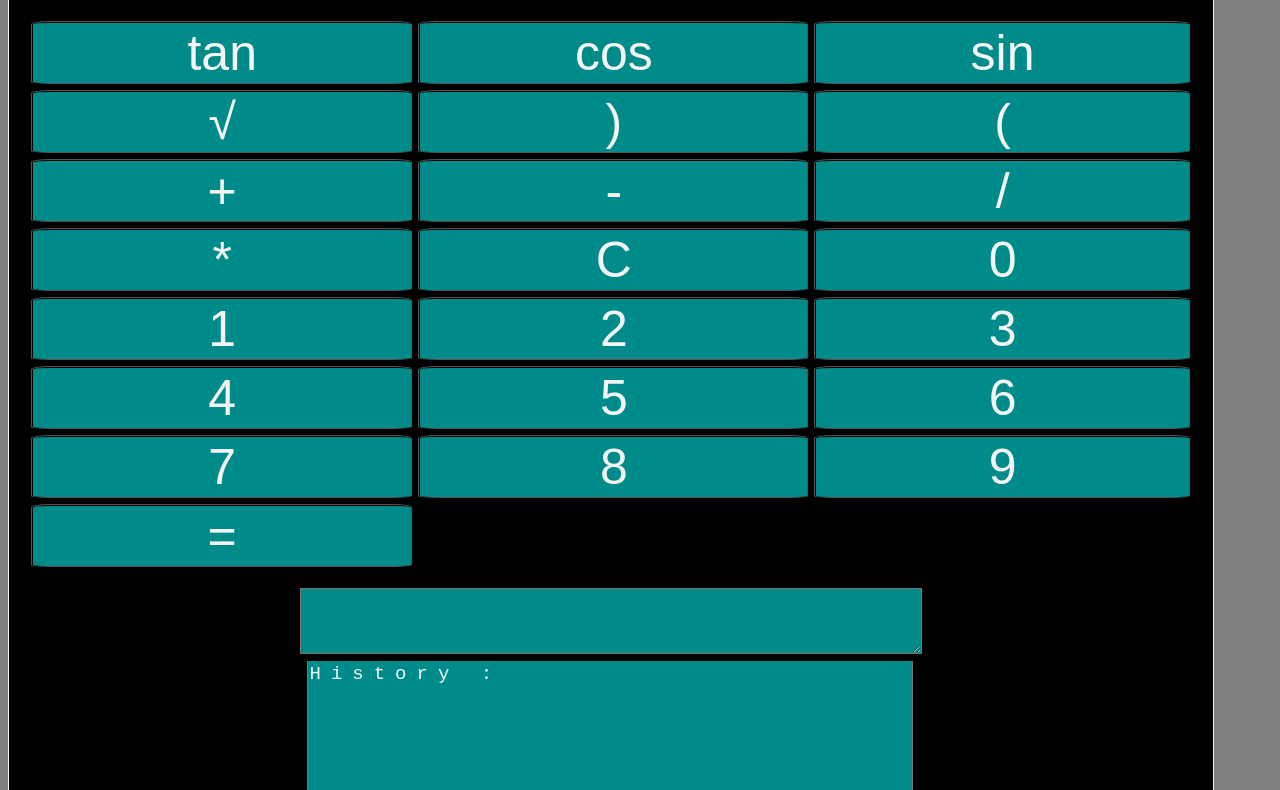
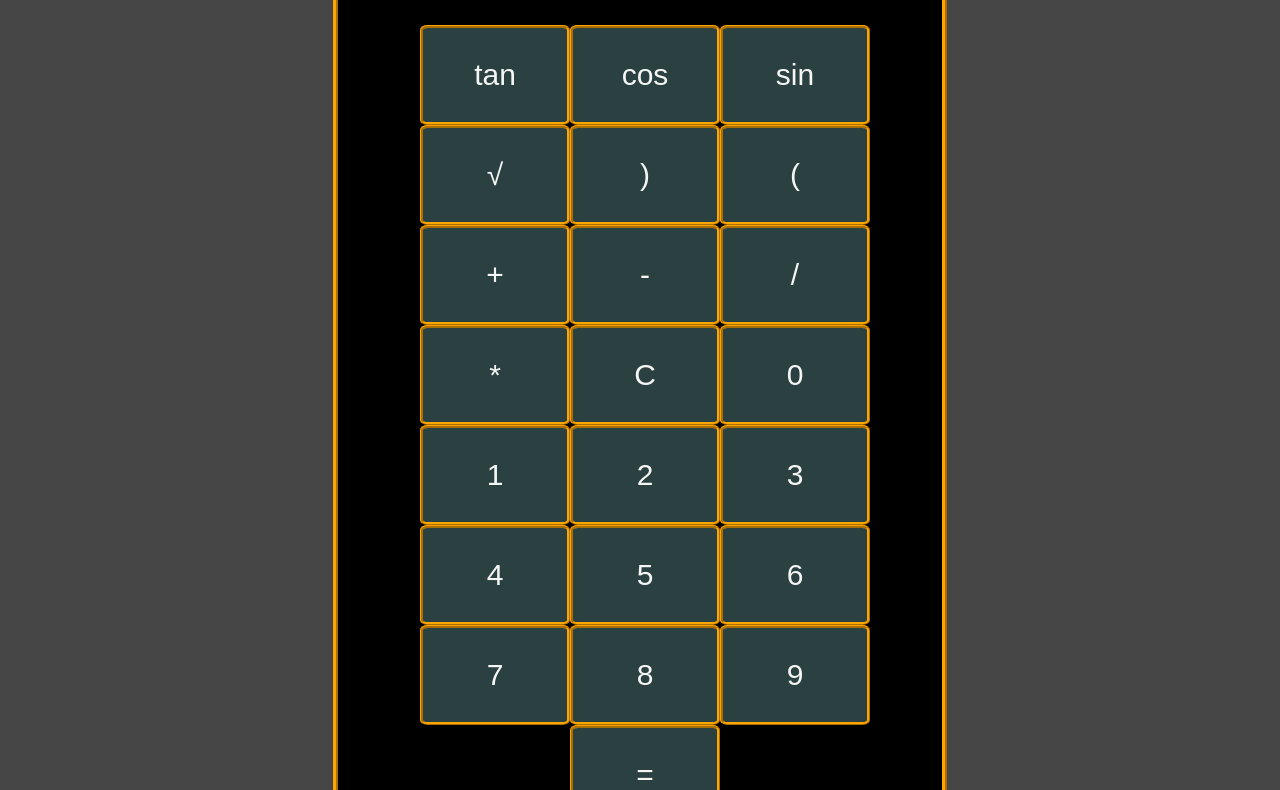
Before and after one commit to shanon-richet/Calculator, a plain HTML site: page index.html in a window 1280 px wide. Shown: the part 102-892 px from the top of the page. Drawn offline with Linux system fonts and the light colour scheme.

Commit message:
Update style.css

```diff
--- a/style.css
+++ b/style.css
@@ -1,57 +1,73 @@
-body{
-    background-color:grey;
+body {
+    background-color:#474647;
+}
+main {
+    display: flex;
+    justify-content: center;
+}
+h4, .egal {
+    position: relative;
+    left: 50%;
+    transform: translateX(-50%);
+}
+input, textarea {
+    background-color: #2B4141;
+    border: 3px ridge orange;
+    border-radius: 3%;
+}
+h4 {
+    width: 200px;
+    color: black;
+    background-image: linear-gradient(#F06543, #EEB902, #F06543)
+}
+legend {
+    font-size:30px;
+    position:relative;
+    width:600px;
+    height:1300px;
+    color:whitesmoke;
+    text-align: center;
+    background-color: black;
+    border: 5px ridge orange;
+}
+form {
+    width: 400px;
+    margin-top: 20px;
+    margin-left: 80px;
+    display:grid;
+    grid-template-columns: auto auto auto;
 }
 input {
-    font-size: 50px;
-}
-legend{
-    font-size:30px;
-    position:relative;
-    width:1200px;
-    height:900px;
+    font-size: 30px;
+    width: 150px;
+    height: 100px;
     color:whitesmoke;
-    border:1px ridge whitesmoke;
-    text-align: center;
-    background-color: black;
-}
-form{
-    margin:20px;
-    display:grid;
-    grid-template-columns: auto auto auto;
-    grid-template-rows: auto auto auto;
-    row-gap: 5px;
-    column-gap: 5px;
-}
-input{
-    background-color: darkcyan;
-    color:whitesmoke;
-    border: 2px ridge black;
     border-radius: 5%;
 }
-input:hover{
+.egal {
+    left: 225px;
+}
+input:hover {
     background-color: darkmagenta;
 }
-textarea{
+textarea {
+    margin-top: 20px;
+    width: 550px;
     color:whitesmoke;
-    background-color: darkcyan;
     margin-left: 5%;
-    height:60px;
-    font-size:50px;
+    height: 60px;
+    font-size: 50px;
     letter-spacing: 10px;
     overflow: auto;
     margin-left: auto;
 }
-textarea .réponse:focus{
-    background-color: darkmagenta;
-}
-.history{
-    width:600px;
+.history {
     height:200px;
     border-top:none;
     margin-left:-3px;
     font-size: 19px;
 }
-p{
+p {
     font-size:30px;
     color:white;
     letter-spacing: 5px;
```
